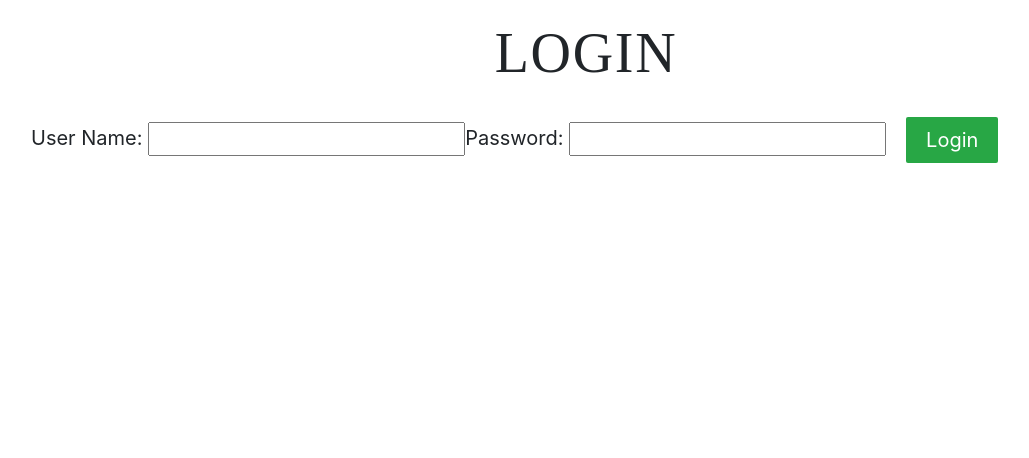
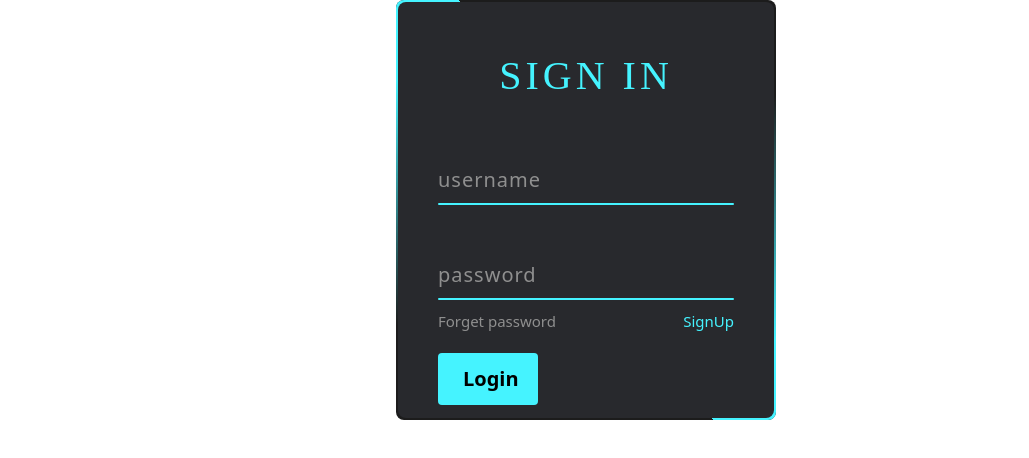
Before and after one commit to marekkawalski/BankOfTime, a React (Create React App) app in the folder frontend/: page /login in a window 1280 px wide. Shown: the top 458 px of the page, without its empty margins (54-1083 px from the left). Built offline with nearby package versions, Linux system fonts and the light colour scheme.

Commit message:
Add new login form

```diff
--- a/frontend/package.json
+++ b/frontend/package.json
@@ -9,7 +9,9 @@
     "@types/jest": "^27.5.2",
     "@types/node": "^16.11.56",
     "axios": "^0.27.2",
+    "bootstrap": "^5.2.2",
     "react": "^18.2.0",
+    "react-bootstrap": "^2.5.0",
     "react-dom": "^18.2.0",
     "react-router-dom": "^6.4.2",
     "react-scripts": "5.0.1",
@@ -41,7 +43,9 @@
     ]
   },
   "devDependencies": {
+    "@types/bootstrap": "^5.2.5",
     "@types/react": "^18.0.21",
+    "@types/react-bootstrap": "^0.32.31",
     "@types/react-dom": "^18.0.6"
   }
 }
--- /dev/null
+++ b/frontend/src/components/Login/Login.css
@@ -0,0 +1,144 @@
+.login-container {
+  display: flex;
+  justify-content: center;
+  align-items: center;
+  min-height: 10vh;
+}
+.box {
+  position: relative;
+  width: 380px;
+  height: 420px;
+  background-color: #1c1c1c;
+  border-radius: 8px;
+  overflow: hidden;
+}
+.box::before {
+  content: "";
+  position: absolute;
+  top: -50%;
+  left: -50%;
+  width: 380px;
+  height: 420px;
+  background: linear-gradient(0deg, transparent, #45f3ff, #45f3ff);
+  transform-origin: bottom right;
+  animation: animate 6s linear infinite;
+}
+.box::after {
+  content: "";
+  position: absolute;
+  top: -50%;
+  left: -50%;
+  width: 380px;
+  height: 420px;
+  background: linear-gradient(0deg, transparent, #45f3ff, #45f3ff);
+  transform-origin: bottom right;
+  animation: animate 6s linear infinite;
+  animation-delay: -3s;
+}
+@keyframes animate {
+  0% {
+    transform: rotate(0deg);
+  }
+  100% {
+    transform: rotate(360deg);
+  }
+}
+
+/* Form */
+.form {
+  position: absolute;
+  inset: 2px;
+  border-radius: 8px;
+  background: #28292d;
+  z-index: 10;
+  padding: 50px 40px;
+  display: flex;
+  flex-direction: column;
+}
+.form h2 {
+  color: #45f3ff;
+  font-weight: 500;
+  text-align: center;
+  letter-spacing: 0.1em;
+}
+.inputBox {
+  position: relative;
+  width: 100%;
+  margin-top: 35px;
+}
+
+.inputBox input {
+  position: relative;
+  width: 100%;
+  padding: 20px 10px 10px;
+  background: transparent;
+  border: none;
+  outline: none;
+  color: #23242a;
+  font-size: 1em;
+  letter-spacing: 0.05em;
+  z-index: 10;
+}
+.inputBox span {
+  position: absolute;
+  left: 0;
+  padding: 20px 0px 10px;
+  font-size: 1em;
+  color: #8f8f8f;
+  pointer-events: none;
+  letter-spacing: 0.05em;
+  transition: 0.5s;
+}
+.inputBox input:valid ~ span,
+.inputBox input:focus ~ span {
+  color: #45f3ff;
+  transform: translateX(0px) translateY(-48px);
+  font-size: 0.75em;
+}
+.inputBox i {
+  position: absolute;
+  left: 0;
+  bottom: 0;
+  width: 100%;
+  height: 2px;
+  background: #45f3ff;
+  border-radius: 4px;
+  transition: 0.5s;
+  pointer-events: none;
+  z-index: 0;
+}
+.inputBox input:valid ~ i,
+.inputBox input:focus ~ i {
+  height: 44px;
+}
+
+.links {
+  display: flex;
+  justify-content: space-between;
+}
+
+.links a {
+  margin: 10px 0;
+  font-size: 0.75em;
+  color: #8f8f8f;
+  text-decoration: none;
+}
+.links a:hover,
+.links a:nth-child(2) {
+  color: #45f3ff;
+}
+
+input[type="submit"] {
+  border: none;
+  outline: none;
+  background: #45f3ff;
+  padding: 11px 25px;
+  width: 100px;
+  margin-top: 10px;
+  border-radius: 4px;
+  font-weight: 600;
+  cursor: pointer;
+}
+input[type="submit"]:active {
+  opacity: 0.8;
+}
--- a/frontend/src/components/Login/Login.tsx
+++ b/frontend/src/components/Login/Login.tsx
@@ -1,6 +1,9 @@
 import React, { useEffect, useState } from "react";
-import { useNavigate } from "react-router-dom";
+import { Link, useNavigate } from "react-router-dom";
 import AuthenticationService from "../../services/AuthenticationService";
+import "./Login.css";
+import { Toast } from "react-bootstrap";
+import ToastContainer from "react-bootstrap/ToastContainer";
 
 function LoginComponent() {
   const [username, setUsername] = useState("");
@@ -8,12 +11,14 @@ function LoginComponent() {
   const [hasLoginFailed, setHasLoginFailed] = useState(false);
   const [showSuccessMessage, setShowSuccessMessage] = useState(false);
   const navigate = useNavigate();
+  const [showA, setShowA] = useState(true);
+  const toggleShowA = () => setShowA(!showA);
 
   useEffect(() => {
     AuthenticationService.logout();
   }, []);
 
-  function loginClicked() {
+  const loginClicked = (): void => {
     AuthenticationService.executeBasicAuthenticationService(username, password)
       .then(() => {
         AuthenticationService.registerSuccessfulLogin(username, password);
@@ -26,38 +31,70 @@ function LoginComponent() {
         console.log("Login failed");
         setShowSuccessMessage(false);
         setHasLoginFailed(true);
+        setShowA(true);
       });
-  }
+  };
+  const getCurrentTime = (): string => {
+    let today = new Date();
+    return new Date().getHours() + ":" + today.getMinutes();
+  };
 
   return (
     <div>
-      <h1>Login</h1>
-      <div className="container">
       {hasLoginFailed && (
-          <div className="alert alert-warning">Invalid Credentials</div>
+        <ToastContainer className="p-3" position="bottom-end">
+          <Toast show={showA} onClose={toggleShowA} bg="danger">
+            <Toast.Header>
+              <img
+                src="holder.js/20x20?text=%20"
+                className="rounded me-2"
+                alt=""
+              />
+              <strong className="me-auto">Error</strong>
+              <small>{getCurrentTime()}</small>
+            </Toast.Header>
+            <Toast.Body>Invalid credentials</Toast.Body>
+          </Toast>
+        </ToastContainer>
       )}
+      <div className="login-container">
         {showSuccessMessage && <div>Login Successful</div>}
-        User Name:{" "}
+        <div className="box">
+          <div className="form">
+            <h2>SIGN IN</h2>
+            <div className="inputBox">
               <input
                 type="text"
                 name="username"
                 value={username}
+                required
                 onChange={(event) => {
                   setUsername(event.target.value);
                 }}
               />
-        Password:{" "}
+              <span>username</span>
+              <i></i>
+            </div>
+            <div className="inputBox">
               <input
                 type="password"
                 name="password"
                 value={password}
+                required
                 onChange={(event) => {
                   setPassword(event.target.value);
                 }}
               />
-        <button className="btn btn-success" onClick={loginClicked}>
-          Login
-        </button>
+              <span>password</span>
+              <i></i>
+            </div>
+            <div className="links">
+              <Link to="/">Forget password</Link>
+              <Link to="/">SignUp</Link>
+            </div>
+            <input type="submit" value="Login" onClick={loginClicked} />
+          </div>
+        </div>
       </div>
     </div>
   );
--- a/frontend/src/components/ProtectedRoute/ProtectedRoute.tsx
+++ b/frontend/src/components/ProtectedRoute/ProtectedRoute.tsx
@@ -14,7 +14,7 @@ function ProtectedRoute({ allowedRole }: ProtectedRouteProps) {
       allowedRole === AuthenticationService.getUserRole() ? (
       <Outlet />
     ) : (
-      <Navigate to="/home" state={{ from: location }} replace />
+      <Navigate to="/" state={{ from: location }} replace />
     );
   } else {
     return <Navigate to="/login" state={{ from: location }} replace />;
--- a/frontend/src/index.tsx
+++ b/frontend/src/index.tsx
@@ -3,6 +3,7 @@ import ReactDOM from "react-dom/client";
 import "./index.css";
 import App from "./App";
 import { BrowserRouter, Route, Routes } from "react-router-dom";
+import "bootstrap/dist/css/bootstrap.min.css";
 
 const root = ReactDOM.createRoot(
   document.getElementById("root") as HTMLElement
```
Also changed, not shown: 1 other file (tests, documents, lock files or other folders). Lines whose indentation alone changed are shown as unchanged.
